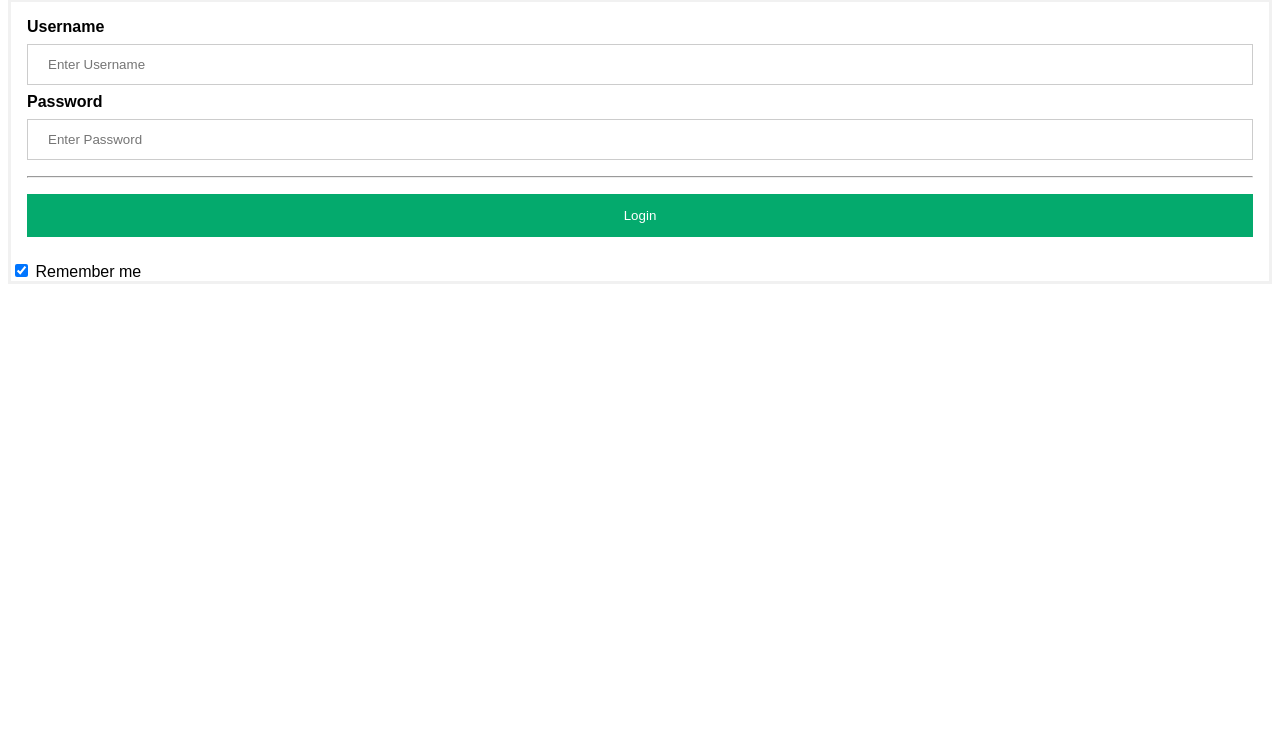
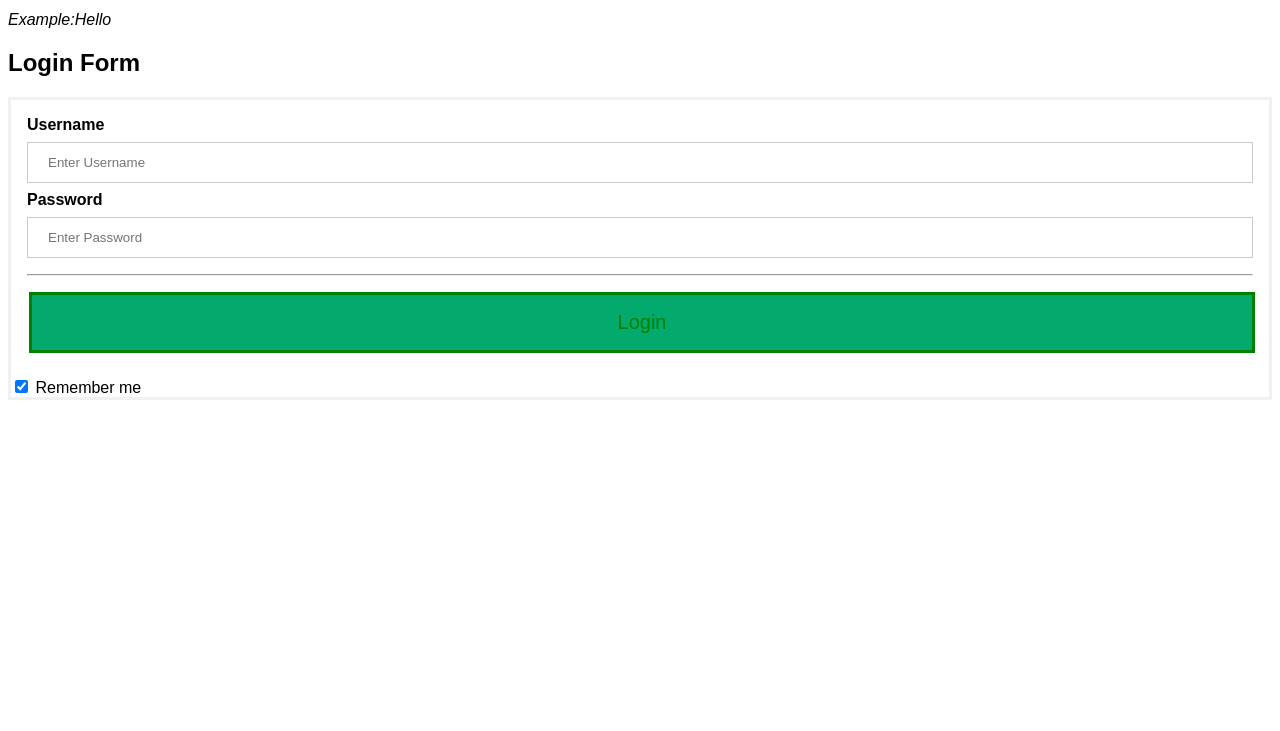
Before and after one commit to PRITISHSEN/Kes_initial, a plain HTML site: page index.html in a window 1280 px wide. Shown: the part 69-800 px from the top of the page. Drawn offline with Linux system fonts and the light colour scheme.

Commit message:
Update index.html

```diff
--- a/index.html
+++ b/index.html
@@ -17,12 +17,14 @@ input[type=text], input[type=password] {
 
 button {
   background-color: #04AA6D;
-  color: white;
-  padding: 14px 20px;
-  margin: 8px 0;
-  border: none;
+  color: green;
+  padding: 16px 32px;
+  margin: 8px 2px;
+  border: solid;
   cursor: pointer;
   width: 100%;
+  font-size: 20px;
+  display: inline-block;
 }
 
 button:hover {
@@ -66,10 +68,10 @@ span.psw {
 }
 </style>
 </head>
-<body>
-
-<h2>Login Form</h2>
-
+<body style="background-colour:lightblue;">
+  <h1>Say Something</h1>
+  <p style="colour:red"><i>Example:Hello</i><p>
+     <h2>Login Form</h2>
 <form action="/action_page.php" method="post">
   <div class="container">
     <label for="uname"><b>Username</b></label>
```
